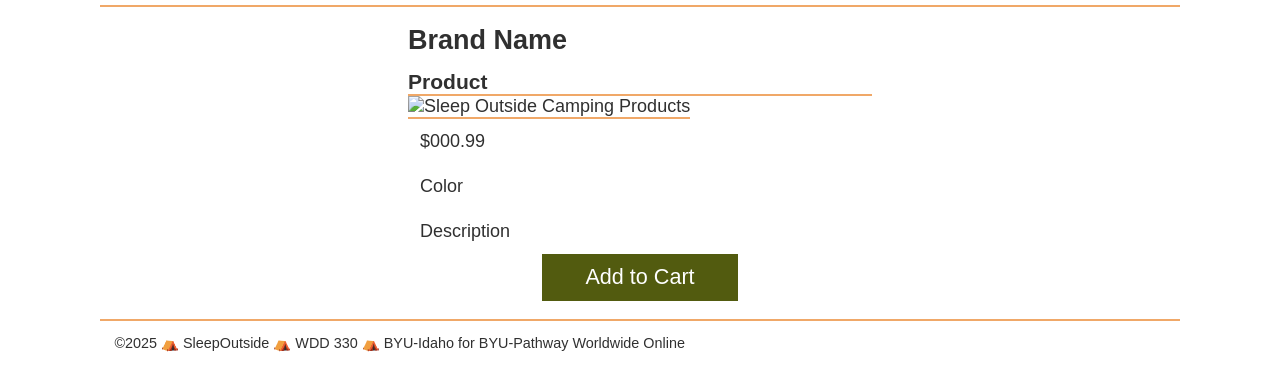
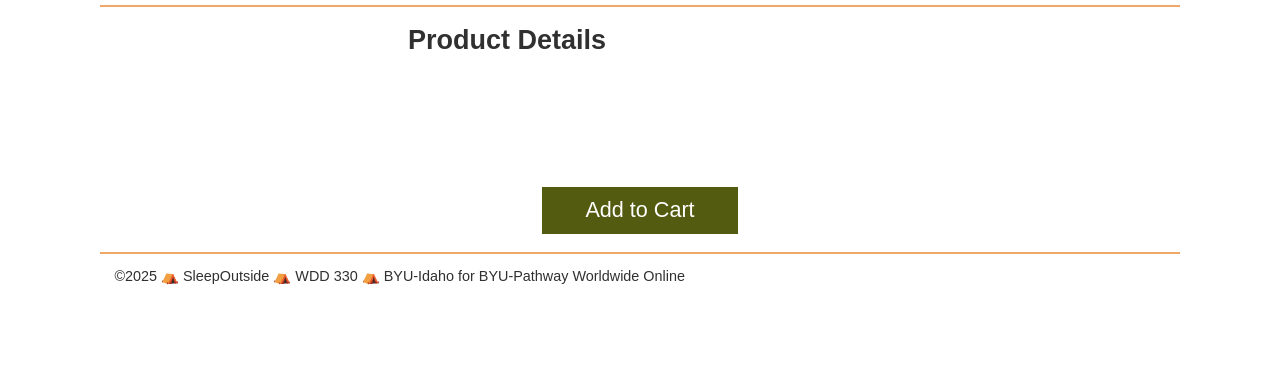
Before and after one commit to Team-13-WDD330/team13-sleepoutside, a website built with Vite: page src/product_pages/index.html in a window 1280 px wide. Shown: the part 71-462 px from the top of the page. Built offline with nearby package versions, Linux system fonts and the light colour scheme; no server answers; files whose address does not match are found by name.

Commit message:
Fix Cart images and product details

```diff
--- a/src/js/ShoppingCart.mjs
+++ b/src/js/ShoppingCart.mjs
@@ -4,7 +4,7 @@ function cartItemTemplate(item) {
     const newItem = `<li class="cart-card divider">
   <a href="#" class="cart-card__image">
     <img
-      src="${item.Image}"
+      src="${item.Images.PrimaryMedium}"
       alt="${item.Name}"
     />
   </a>
--- a/src/product_pages/index.html
+++ b/src/product_pages/index.html
@@ -1,6 +1,7 @@
 <!doctype html>
 
 <html lang="en">
+
 <head>
   <meta charset="UTF-8" />
 
@@ -11,7 +12,7 @@
   <link rel="stylesheet" href="../css/style.css" />
 
   <script src="../js/product.js" type="module"></script>
-    <script src="../js/main.js" type="module"></script>
+
 </head>
 
 <body>
@@ -21,18 +22,23 @@
 
   <main class="divider">
     <section class="product-detail">
-    <h2>Brand Name</h2>
-    <h3 class="divider">Product</h3>
-    <img src="../images/camping-products.jpg" alt="Sleep Outside Camping Products" id="productImage" class="divider" />
-    <p id="productPrice" class="product-card__price">$000.99</p>
-    <p id="productColor" class="product__color">Color</p>
-    <p id="productDesc" class="product__description">Description</p>
-    <div class="product-detail__add">
-      <button id="addToCart" data-id="productId">Add to Cart</button>
-    </div>
+      <h2>Product Details</h2>
+      <figure>
+        <img src="" alt="" id="p-image" width="300" />
+      </figure>
+      <section id="product-info">
+        <h3 id="p-brand"></h3>
+        <p id="p-name"></p>
+
+        <p id="p-color"></p>
+        <p id="p-description"></p>
+        <p id="p-price"></p>
+        <button id="add-to-cart" data-id="">Add to Cart</button>
+      </section>
     </section>
   </main>
 
   <footer id="main-footer"></footer>
 </body>
+
 </html>
```
Lines whose indentation alone changed are shown as unchanged.
